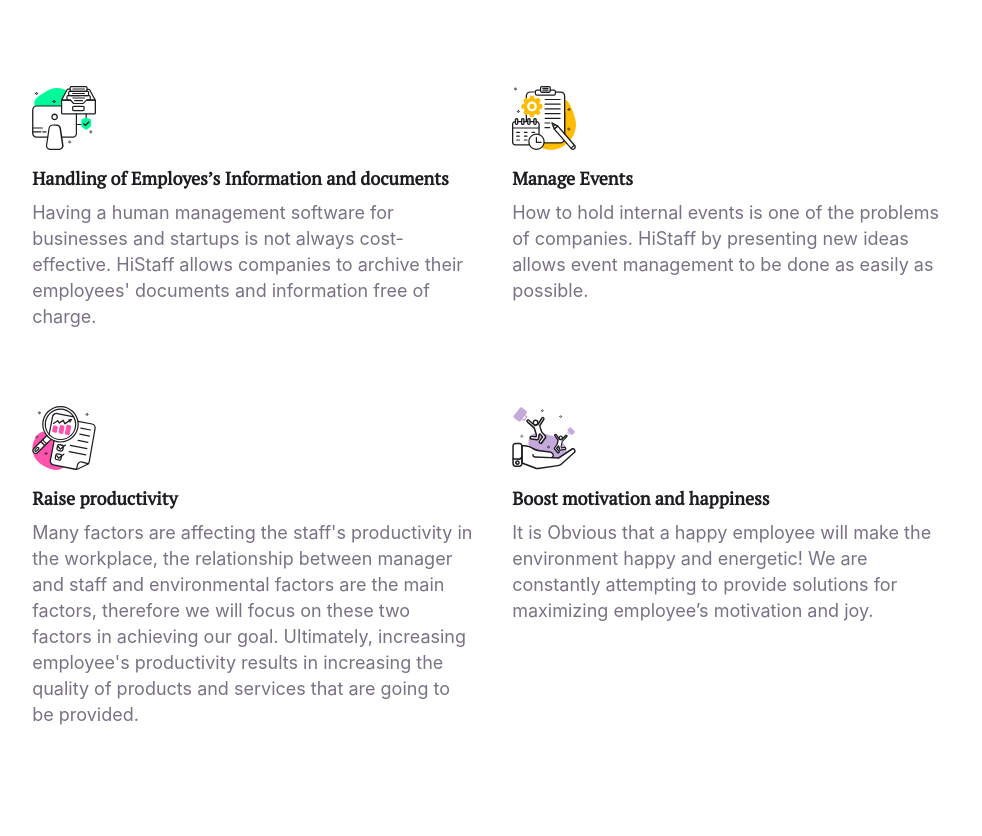
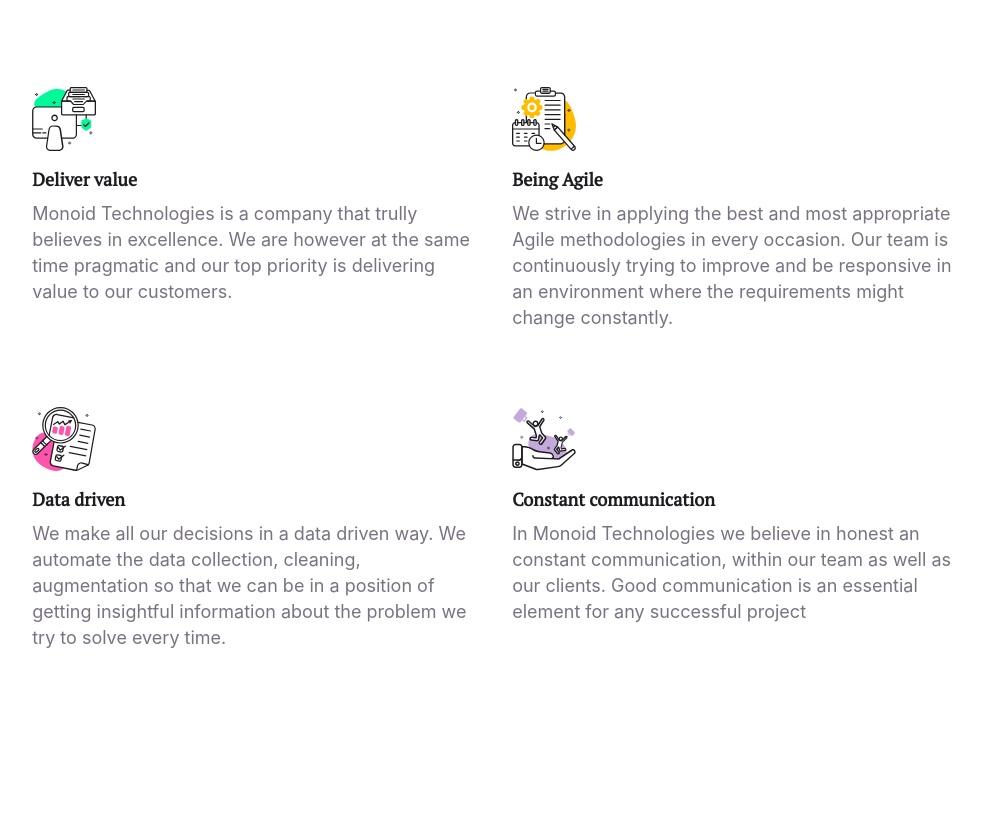
Before and after one commit to monoidtech/monoidtech.github.io, a Gatsby site: page /about in a window 1280 px wide. Shown: the part 690-1526 px from the top of the page, without its empty margins (147-1129 px from the left). Built offline with nearby package versions, Linux system fonts and the light colour scheme; Gatsby itself is replaced by a stand-in of ours.

Commit message:
Created about page

```diff
--- a/src/components/header.js
+++ b/src/components/header.js
@@ -11,6 +11,9 @@
                     <Link to="/" title={"Monoid Technologies"}>
                         <img alt={"Logo"} src={logo}/>
                     </Link>
+                </div>
+                <div className={"get-started"}>
+                    <a href={"/about"}>About</a>
                 </div>
             </div>
         </div>
--- a/src/pages/about.js
+++ b/src/pages/about.js
@@ -19,23 +19,23 @@
         <div className={"container"}>
             <div className={"targets"}>
                 <div className={"title"}>
-                    <h2>Our Targets</h2>
+                    <h2>Our Values</h2>
                 </div>
 
                 <div className={"row"}>
                     <div className={"col-6"}>
                         <div className={"item"}>
                             <img alt={"Information"} src={informationImage}/>
-                            <h3>Handling of Employes’s Information and documents</h3>
-                            <p>Having a human management software for businesses and startups is not always cost-effective. HiStaff allows companies to archive their employees' documents and information free of charge.</p>
+                            <h3>Deliver value</h3>
+                            <p>Monoid Technologies is a company that trully believes in excellence. We are however at the same time pragmatic and our top priority is delivering value to our customers.</p>
                         </div>
                     </div>
 
                     <div className={"col-6"}>
                         <div className={"item"}>
                             <img alt={"Event"} src={eventImage}/>
-                            <h3>Manage Events</h3>
-                            <p>How to hold internal events is one of the problems of companies. HiStaff by presenting new ideas allows event management to be done as easily as possible.</p>
+                            <h3>Being Agile</h3>
+                            <p>We strive in applying the best and most appropriate Agile methodologies in every occasion. Our team is continuously trying to improve and be responsive in an environment where the requirements might change constantly.</p>
                         </div>
                     </div>
                 </div>
@@ -44,16 +44,16 @@
                     <div className={"col-6"}>
                         <div className={"item"}>
                             <img alt={"Productivity"} src={ProductivityImage}/>
-                            <h3>Raise productivity</h3>
-                            <p>Many factors are affecting the staff's productivity in the workplace, the relationship between manager and staff and environmental factors are the main factors, therefore we will focus on these two factors in achieving our goal. Ultimately, increasing employee's productivity results in increasing the quality of products and services that are going to be provided.</p>
+                            <h3>Data driven</h3>
+                            <p>We make all our decisions in a data driven way. We automate the data collection, cleaning, augmentation so that we can be in a position of getting insightful information about the problem we try to solve every time.</p>
                         </div>
                     </div>
 
                     <div className={"col-6"}>
                         <div className={"item"}>
                             <img alt={"Happiness"} src={happinessImage}/>
-                            <h3>Boost motivation and happiness</h3>
-                            <p>It is Obvious that a happy employee will make the environment happy and energetic! We are constantly attempting to provide solutions for maximizing employee’s motivation and joy.</p>
+                            <h3>Constant communication</h3>
+                            <p>In Monoid Technologies we believe in honest an constant communication, within our team as well as our clients. Good communication is an essential element for any successful project</p>
                         </div>
                     </div>
                 </div>
--- a/static/styles/_all.scss
+++ b/static/styles/_all.scss
@@ -40,6 +40,7 @@
 
       .get-started {
         a {
+          float: right;
           width: 160px;
           height: 47px;
           font-style: normal;
@@ -47,7 +48,7 @@
           font-size: 16px;
           line-height: 47px;
           display: block;
-          background: #8953B7;
+          background: #00b1e4;
           border-radius: 4px;
           text-align: center;
           color: #FFFFFF;
```
